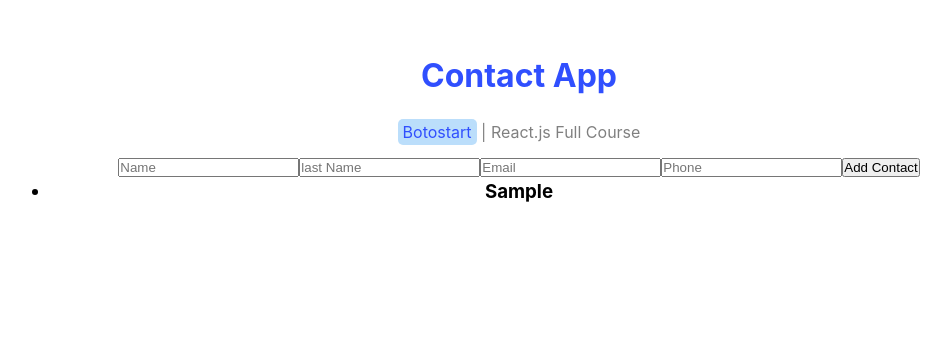
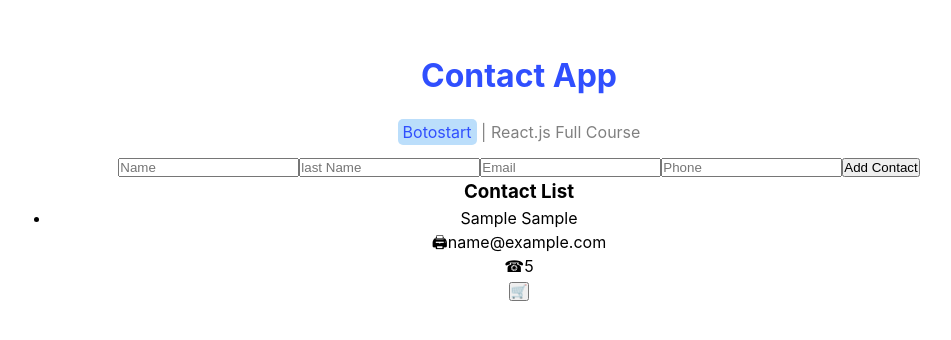
Before and after one commit to rezahajitabar/contact-app, a React (Vite) app: page / in a window 1280 px wide. Both pictures are taken after typing "Sample", "Sample", "name@example.com", "5" into the empty fields and a click on the button "Add Contact". Shown: the top 340 px of the page, without its empty margins (121-1072 px from the left). Built offline with nearby package versions, Linux system fonts and the light colour scheme.

Commit message:
middle project

```diff
--- a/src/components/Contact.jsx
+++ b/src/components/Contact.jsx
@@ -2,12 +2,14 @@ import React from 'react'
 import { useState } from 'react';
 import Contactslist from './Contactslist';
 import inputs from '../contants/input';
+import { v4 } from 'uuid';
 
 
 function Contact() {
   const [contacts,setContacts]=useState([]);
   const [alert,setAlert]=useState("");
   const [contact,setContact]=useState({
+    id: "",
     name: "",
     lastName: "",
     email: "",
@@ -26,16 +28,15 @@ function Contact() {
         setAlert("please enter valid data!");
        return;
 
-    }else{
+    }
       setAlert("");
-    }
-    setContacts((contacts) => ([...contacts,contact]));
+      const newContact={...contact,id: v4()}
+    setContacts((contacts) => ([...contacts,newContact]));
     setContact({
       name: "",
       lastName: "",
       email: "",
       phone: "",
-
     })
     console.log(contacts);
   }
--- /dev/null
+++ b/src/components/ContactItem.jsx
@@ -0,0 +1,15 @@
+
+import Contactslist from './Contactslist'
+function ContactItem(props) {
+    console.log(props);
+  return (
+    <li key={props.data.id}>
+          <p>{props.data.name} {props.data.lastName}</p>
+          <p><span>🖨</span>{props.data.email}</p>
+          <p><span>☎</span>{props.data.phone}</p>
+          <button>🛒</button>
+           </li>
+  )
+}
+
+export default ContactItem
--- a/src/components/Contactslist.jsx
+++ b/src/components/Contactslist.jsx
@@ -1,12 +1,17 @@
+import ContactItem from "./ContactItem";
 
 function Contactslist({contacts}) {
+console.log(contacts);
+  return (
+    <div>
+      <h3>Contact List</h3>
+      {contacts.length ? ( <ul>
+        {contacts.map((contact) =>
+        <ContactItem key={contact.id} data={contact}/>
+        )}
+      </ul>) : <p>No contact yet!</p>}
 
-  return (
-    <div><h3>
-      <ul>
-        {contacts.map((contact) => <li>{contact.name}</li>)}
-      </ul>
-      </h3></div>
+      </div>
 
 
   )
```
